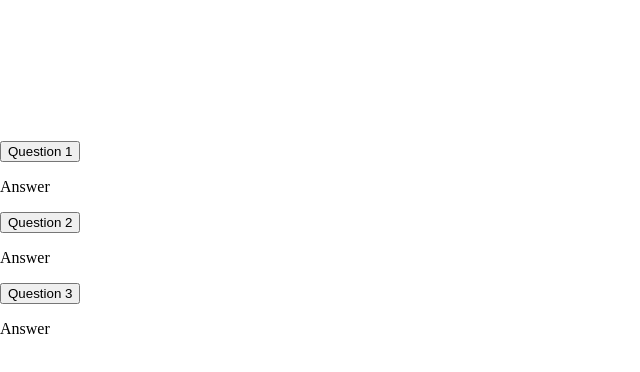
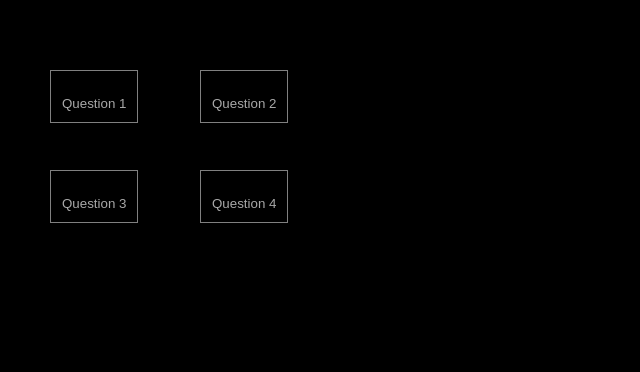
Before and after one commit to DistantValhalla/DEMO1, a plain HTML site: page faq.html in a window 1280 px wide. Both pictures are taken after a click on the button "Question 1". Shown: the whole page, without its empty margins (0-640 px from the left). Drawn offline with Linux system fonts and the light colour scheme.

Commit message:
added js and changed buttons also css updates for faq

```diff
--- /dev/null
+++ b/Function.js
@@ -0,0 +1,23 @@
+function toggleCity(evt, cityName) {
+    var i, tabcontent, tablinks;
+    tabcontent = document.getElementsByClassName("tabcontent");
+
+    tablinks = document.getElementsByClassName("tablinks");
+    for (i = 0; i < tablinks.length; i++) {
+        tablinks[i].className = tablinks[i].className.replace(" active", "");
+    }
+    var prev_state_display = document.getElementById(cityName).style.display;
+
+    for (i = 0; i < tabcontent.length; i++) {
+        tabcontent[i].style.display = "none";
+    }
+
+    if( prev_state_display === "none"){
+        document.getElementById(cityName).style.display = "block";
+        evt.currentTarget.className += " active";
+    } else {
+        document.getElementById(cityName).style.display = "none";
+        evt.currentTarget.className.replace(" active", "");
+    }
+}
+document.getElementById("defaultOpen").click();
--- a/faq.html
+++ b/faq.html
@@ -1,46 +1,61 @@
 <!DOCTYPE html>
 <html>
-<head>
-<meta name="viewport" content="width=device-width, initial-scale=1">
+  <head>
+    <style>
+        body{
+            background-color: black
+        }
+    </style>
+</head>
 
 <head>
     <link rel="stylesheet" href="stylesheet.css">
+</head>
 
 <body>
+  <script src="Function.js"></script>
+</body>
 
-<h2>Accordion</h2>
+<body>
+  <div id="wrapper">
+    <h5>
 
-<button class="accordion">Question 1</button>
-<div class="panel">
-  <p>Answer</p>
-</div>
+      <div class="item1">
+			<div class="tab">
+			  <button class="tablinks" onclick="toggleCity(event, 'Question1')">Question 1</button>
+			</div>
+			<div id="Question1" class="tabcontent">
+			    Answer
+			</div>
+      </div>
 
-<button class="accordion">Question 2</button>
-<div class="panel">
-  <p>Answer</p>
-</div>
+      <div class="item2">
+			<div class="tab">
+			  <button class="tablinks" onclick="toggleCity(event, 'Question2')">Question 2</button>
+			</div>
+			<div id="Question2" class="tabcontent">
+			    Answer
+			</div>
+    </div>
 
-<button class="accordion">Question 3</button>
-<div class="panel">
-  <p>Answer</p>
-</div>
+    <div class="item3">
+			<div class="tab">
+			  <button class="tablinks" onclick="toggleCity(event, 'Question3')">Question 3</button>
+			</div>
+			<div id="Question3" class="tabcontent">
+			    Answer
+			</div>
+    </div>
 
-<script>
-var acc = document.getElementsByClassName("accordion");
-var i;
-
-for (i = 0; i < acc.length; i++) {
-  acc[i].addEventListener("click", function() {
-    this.classList.toggle("active");
-    var panel = this.nextElementSibling;
-    if (panel.style.display === "block") {
-      panel.style.display = "none";
-    } else {
-      panel.style.display = "block";
-    }
-  });
-}
-</script>
-
+    <div class="item4">
+			<div class="tab">
+			  <button class="tablinks" onclick="toggleCity(event, 'Question4')">Question 4</button>
+			</div>
+			<div id="Question4" class="tabcontent">
+			    Answer
+			</div>
+      </div>
+		</h5>
+  </div>
 </body>
 </html>
--- a/stylesheet.css
+++ b/stylesheet.css
@@ -69,7 +69,7 @@ body {
 }
 
 h1 {
-    color: white;
+    color: lightgray;
     font-size: 100px;
     text-align: center;
     font-family:"Lucida Handwriting";
@@ -78,7 +78,7 @@ h1 {
 }
 
 h2 {
-    color: white;
+    color: lightgray;
     font-size: 50px;
     text-align: center;
     font-family:"Lucida Handwriting";
@@ -104,6 +104,13 @@ h4 {
     position: relative;
     top: 5px;
     left: 5px;
+}
+h5  {
+    color: darkgray;;
+    font-size: 42px;
+    text-align: left;
+    font-family:"serif";
+    position: relative;
 }
 
 .boxed {
@@ -131,3 +138,62 @@ a:link {
     background-color: transparent;
     text-decoration: none;
   }
+
+.tab button {
+    font: "cufon";
+    border: 0;
+    outline: 0;
+    color: darkgray;
+    cursor: pointer;
+    transition: all 0.15s ease-out;
+    position: relative;
+    background-color: transparent;
+    overflow: hidden;
+  }
+.tab button.active {
+    color: darkgray;
+    position: relative;
+    }
+
+.tab button:hover {
+		color: #ffffff;
+}
+.tabcontent {
+    display: none;
+  }
+
+.item1 {
+    position:absolute; left:0px; top:0px;
+    background-color: black;
+    border: 1px solid gray;
+    padding: 5px;
+    font-size: 30px;
+    text-align: center;
+    }
+
+.item2 {
+    position:absolute; left:150px; top:0px;
+    background-color: black;
+    border: 1px solid gray;
+    padding: 5px;
+    font-size: 30px;
+    text-align: center;
+    }
+
+.item3 {
+    position:absolute; left:0px; top:100px;
+    background-color: black;
+    border: 1px solid gray;
+    padding: 5px;
+    font-size: 30px;
+    text-align: center;
+    }
+
+.item4 {
+    position:absolute; left:150px; top:100px;
+    background-color: black;
+    border: 1px solid gray;
+    padding: 5px;
+    font-size: 30px;
+    text-align: center;
+}
```
Also changed, not shown: index.html (+0 -3 lines).
